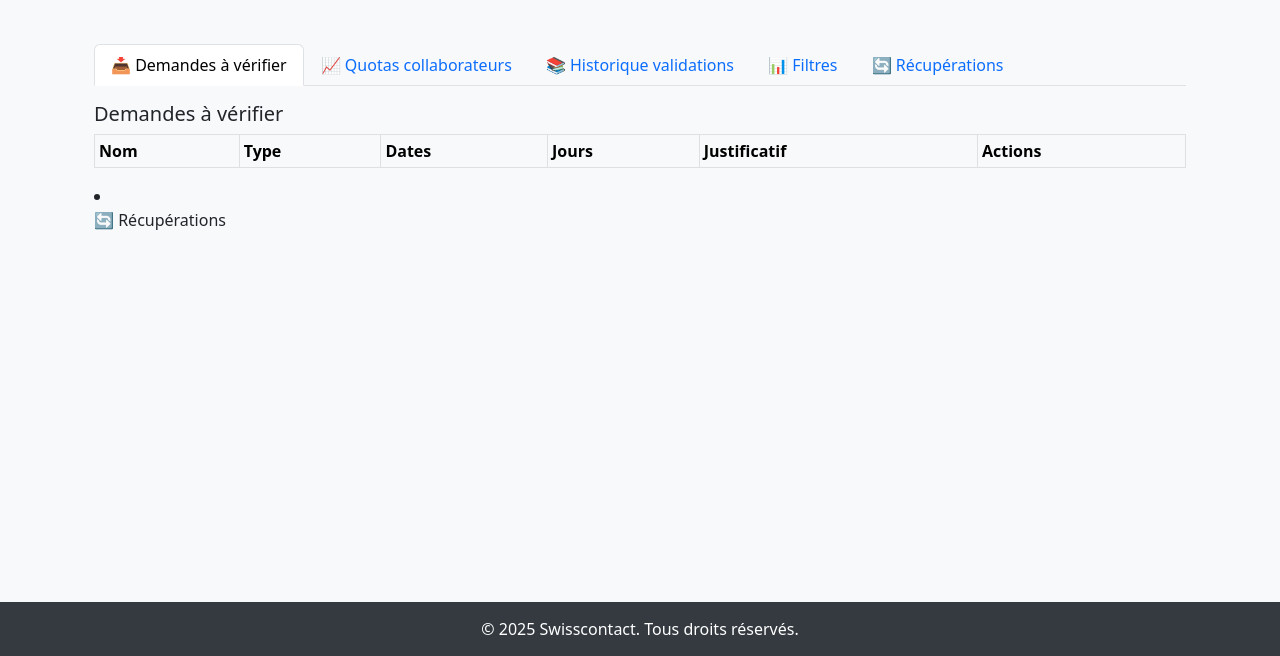
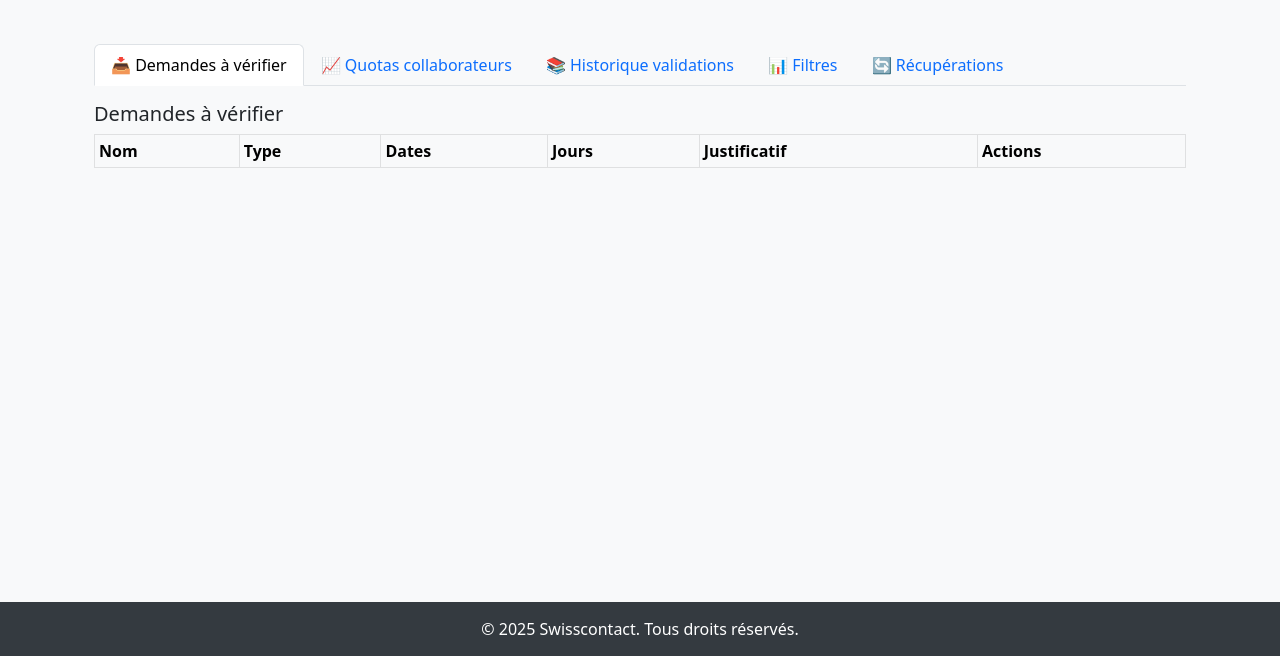
Before and after one commit to hasnayamba/plateforme-de-gestion-des-absences-, a Django app: page /absence/1/rejeter/ in a window 1280 px wide. Shown: the part 144-800 px from the top of the page. Run offline with Django 5.2, Linux system fonts and the light colour scheme; a user stored in the database is signed in; tables that the repository leaves empty hold one stand-in row (values such as "Sample post"); lists and menus that the app fills with data are empty.

Commit message:
drhupdate

```diff
--- a/absences/templates/dashboard/drh.html
+++ b/absences/templates/dashboard/drh.html
@@ -284,7 +284,6 @@
       </table>
     </div>
     <!-- TAB : Récupérations -->
-    <li class="nav-item"><a class="nav-link" data-bs-toggle="tab" href="#recups">🔄 Récupérations</a></li>
 
 <div class="tab-pane fade" id="recups">
   <h5>Récupérations soumises</h5>
```
